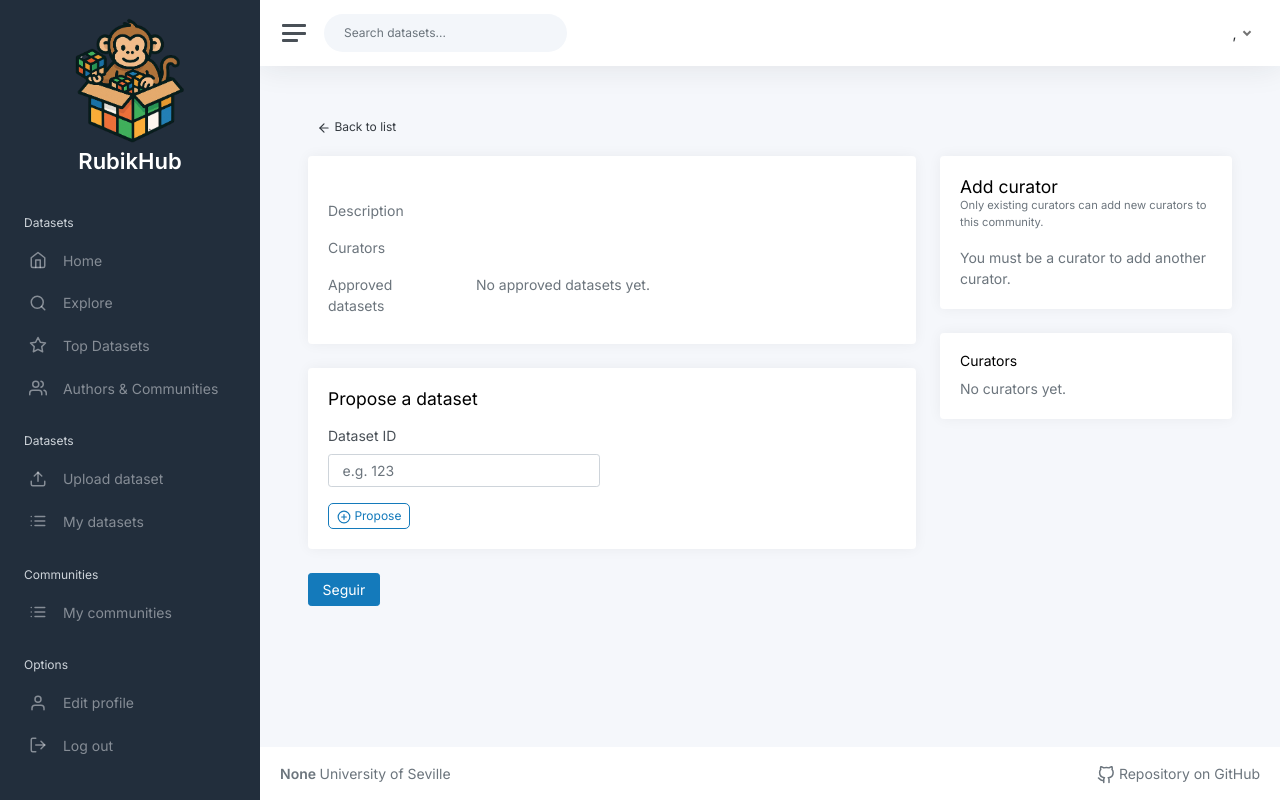
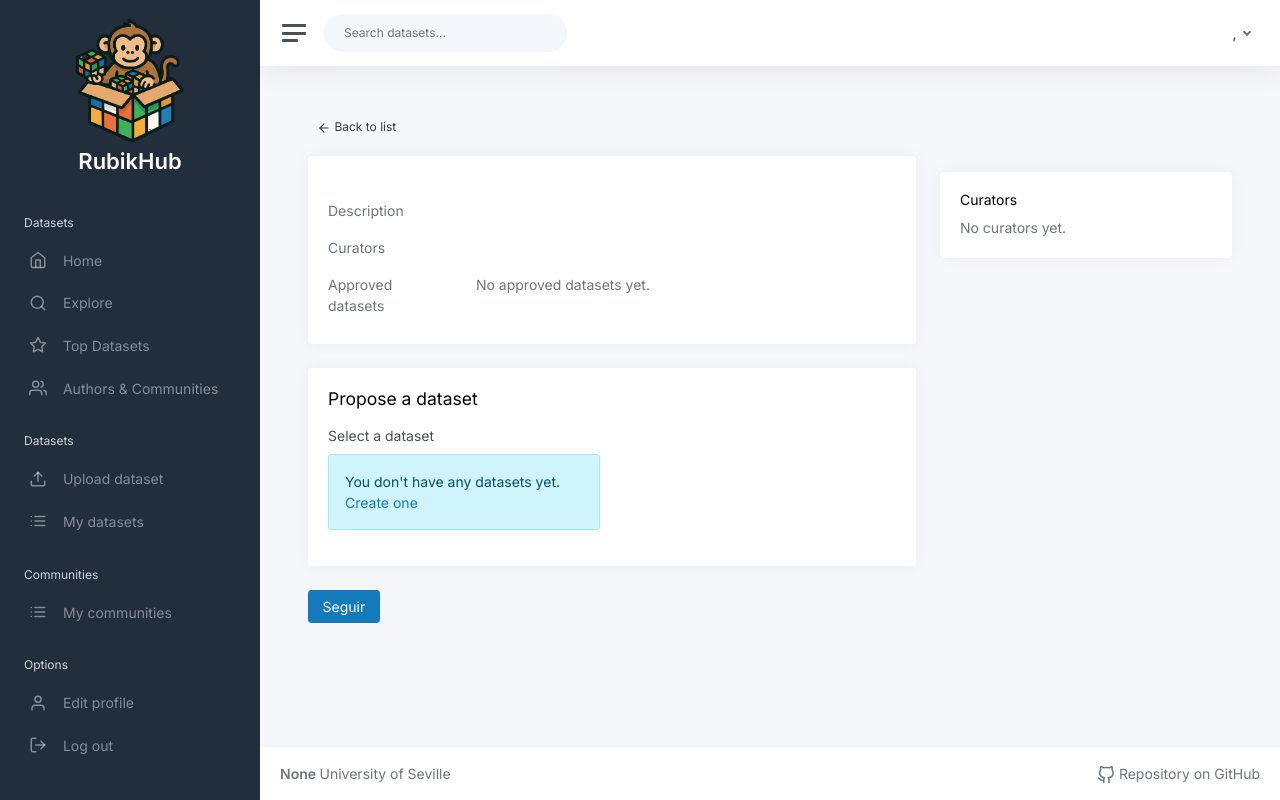
Before and after one commit to EGCRubik/rubik-hub, a Flask app: template app/modules/community/templates/community/detail.html in a window 1280 px wide. Run offline with Flask 3, Linux system fonts and the light colour scheme; the template is opened without the code that fills it, so the values that code supplies are empty; the visitor is signed in with stand-in values (Sample User, id 1); parts of the project's set-up code (start-up, migrations or seed data) failed here and were passed over; some libraries are stand-ins or nearby versions.

Commit message:
feat: enhance community detail page with user datasets selection and version info

```diff
--- a/app/modules/community/routes.py
+++ b/app/modules/community/routes.py
@@ -40,15 +40,19 @@
         abort(404)
 
     is_following = False
+    user_datasets = []
     if current_user.is_authenticated:
         # Verifica si el usuario aparece en los seguidores de la comunidad
         is_following = c.followers.filter_by(follower_id=current_user.id).first() is not None
+        # Get all user's datasets with version info
+        user_datasets = DataSet.query.filter(DataSet.user_id == current_user.id).all()
 
     return render_template(
         "community/detail.html",
         community=c,
         CommunityDatasetStatus=CommunityDatasetStatus,
-        is_following=is_following
+        is_following=is_following,
+        user_datasets=user_datasets
     )
 
 @community_bp.route("/community/<slug>/delete", methods=["POST"])
--- a/app/modules/community/seeders.py
+++ b/app/modules/community/seeders.py
@@ -45,15 +45,15 @@
         curators_data = [
             CommunityCurator(
                 community_id=1,
-                user_id=user.id
+                user_id=1
             ),
             CommunityCurator(
                 community_id=2,
-                user_id=user.id
+                user_id=2
             ),
             CommunityCurator(
                 community_id=3,
-                user_id=user.id
+                user_id=1
             )
         ]
 
--- a/app/modules/community/templates/community/detail.html
+++ b/app/modules/community/templates/community/detail.html
@@ -78,11 +78,29 @@
           <div class="row">
             <div class="col-lg-6 col-12">
               <div class="mb-3">
-                <label class="form-label">Dataset ID</label>
-                <input type="number" min="1" class="form-control" name="dataset_id" placeholder="e.g. 123">
+                <label class="form-label">Select a dataset</label>
+                {% if user_datasets %}
+                <select class="form-control" name="dataset_id" required>
+                  <option value="">-- Choose a dataset --</option>
+                  {% for ds in user_datasets %}
+                  {% set version_str = '' %}
+                  {% if ds.version %}
+                    {% set version_str = ' (version ' ~ ds.version.version_major ~ '.' ~ ds.version.version_minor ~ ')' %}
+                  {% endif %}
+                  <option value="{{ ds.id }}">
+                    {{ ds.ds_meta_data.title if ds.ds_meta_data else ('Dataset #' ~ ds.id) }}{{ version_str }}
+                  </option>
+                  {% endfor %}
+                </select>
+                {% else %}
+                <div class="alert alert-info" role="alert">
+                  You don't have any datasets yet. <a href="/dataset/create">Create one</a>
+                </div>
+                {% endif %}
               </div>
             </div>
           </div>
+          {% if user_datasets %}
           <div id="proposeMsg" class="text-danger mb-2" style="display:none"></div>
           <button type="submit" class="btn btn-outline-primary btn-sm" style="border-radius:5px">
             <i data-feather="plus-circle"></i> Propose
@@ -91,6 +109,7 @@
             <img width="24" src="{{ url_for('static', filename='gifs/loading.svg') }}" />
             Sending proposal...
           </div>
+          {% endif %}
         </form>
       </div>
     </div>
@@ -107,13 +126,16 @@
           <ul class="list-group">
             {% for link in pending %}
             {% if link.dataset and link.dataset.ds_meta_data %}
-            <a href="/doi/{{ link.dataset.ds_meta_data.dataset_doi }}"
+            {% set version_str = '' %}
+            {% if link.dataset.version %}
+              {% set version_str = ' (version ' ~ link.dataset.version.version_major ~ '.' ~ link.dataset.version.version_minor ~ ')' %}
+            {% endif %}
+            <span
               class="list-group-item d-flex justify-content-between align-items-center">
-              <span>
-                Dataset #{{ link.dataset_id }}
-                — {{ link.dataset.ds_meta_data.title }}
+              <a href="/dataset/doi/{{ link.dataset.version_doi }}">
+                {{ link.dataset.ds_meta_data.title }}{{ version_str }}
                 <small class="text-muted"> (by user #{{ link.proposed_by_id }})</small>
-              </span>
+              </a>
               <span>
                 <button data-link="{{ link.id }}" class="btn btn-success btn-sm approve-btn"
                   style="border-radius:5px;margin-right:6px">
@@ -124,7 +146,7 @@
                   <i data-feather="x"></i> Reject
                 </button>
               </span>
-            </a>
+            </span>
             {% endif %}
             {% endfor %}
           </ul>
@@ -150,31 +172,6 @@
   </div>
 
   <div class="col-xl-4 col-lg-12 col-md-12 col-sm-12">
-
-    <div class="card">
-      <div class="card-body">
-        <div class="d-flex justify-content-between align-items-center">
-          <h4 style="margin-bottom: 0px">Add curator</h4>
-        </div>
-        <p class="text-secondary small">Only existing curators can add new curators to this community.</p>
-
-        {% if current_user.is_authenticated and community.curators.filter_by(id=current_user.id).first() %}
-        <form method="POST" action="{{ url_for('community.add_curator', slug=community.slug) }}">
-          <div class="mb-3">
-            <label class="form-label">User ID</label>
-            <input type="number" min="1" class="form-control" name="user_id" placeholder="e.g. 123" required>
-          </div>
-          <button type="submit" class="btn btn-outline-primary btn-sm" style="border-radius:5px">
-            <i data-feather="user-plus"></i> Add curator
-          </button>
-        </form>
-        {% else %}
-        <div class="text-muted">You must be a curator to add another curator.</div>
-        {% endif %}
-
-      </div>
-    </div>
-
     <!-- existing curators quick list -->
     <div class="card mt-3">
       <div class="card-body">
```
